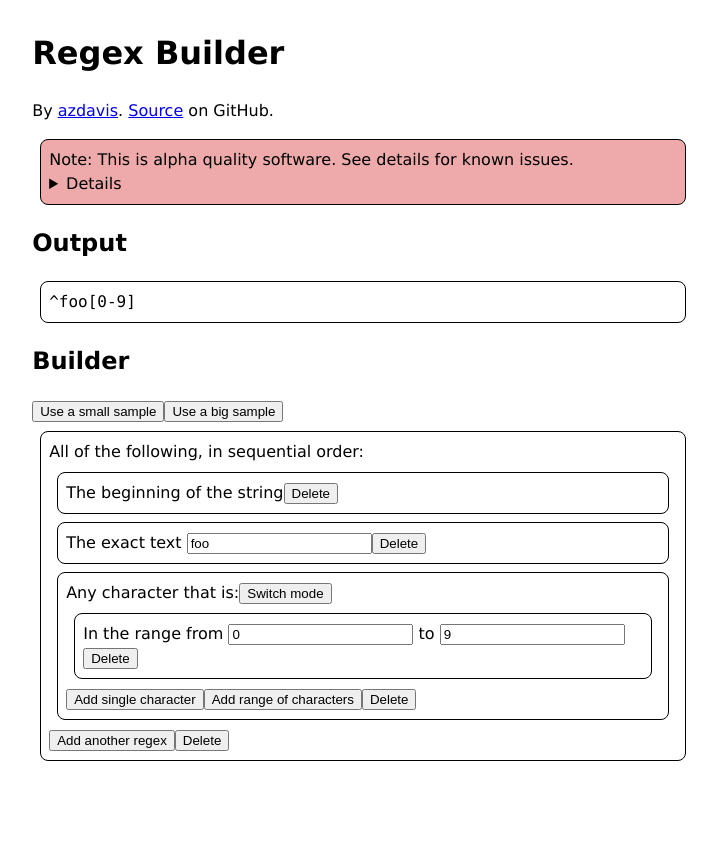
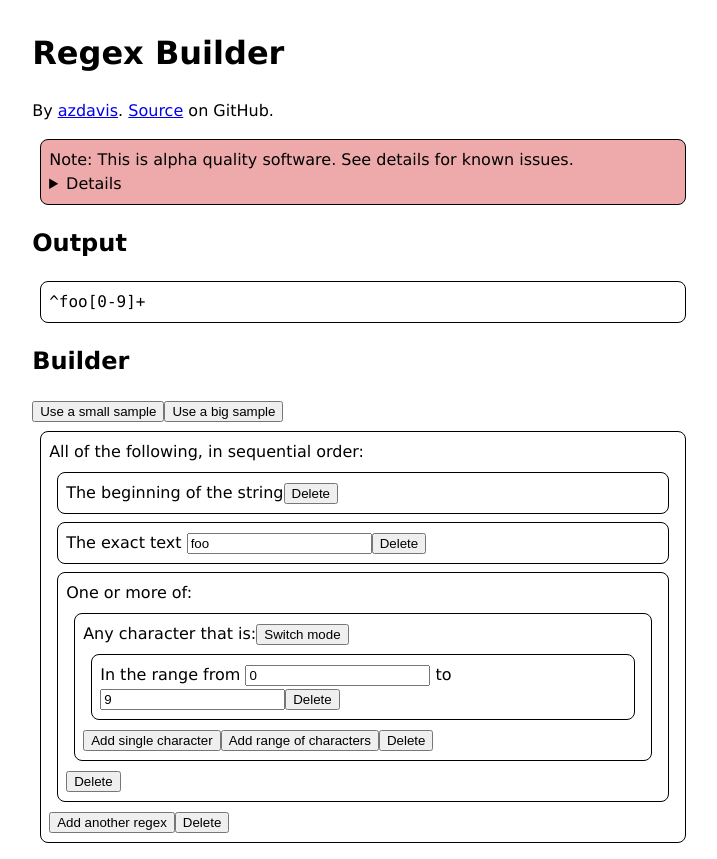
Before and after one commit to azdavis/regex-builder, a React (Create React App) app: page / in a window 1280 px wide. Shown: the whole page, without its empty margins (277-994 px from the left). Before the commit the page ends 800 px from the top, so only its background shows below. Built offline with nearby package versions, Linux system fonts and the light colour scheme.

Commit message:
Use oneOrMore in the small example

```diff
--- a/src/App.tsx
+++ b/src/App.tsx
@@ -9,9 +9,13 @@ const small = (g: IdGen): RegexT => ({
     { t: "begin", id: g.gen() },
     { t: "lit", s: "foo", id: g.gen() },
     {
-      t: "set",
-      mode: "anyOf",
-      es: [{ t: "range", begin: "0", end: "9", id: g.gen() }],
+      t: "oneOrMore",
+      r: {
+        t: "set",
+        mode: "anyOf",
+        es: [{ t: "range", begin: "0", end: "9", id: g.gen() }],
+        id: g.gen(),
+      },
       id: g.gen(),
     },
   ],
```
